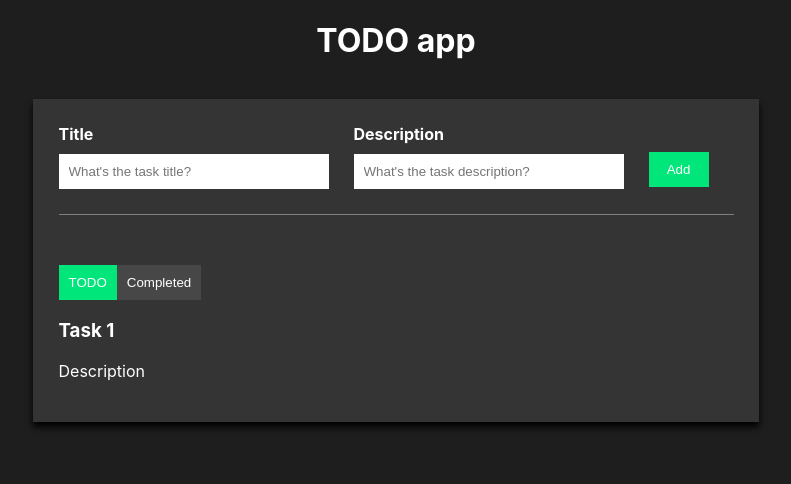
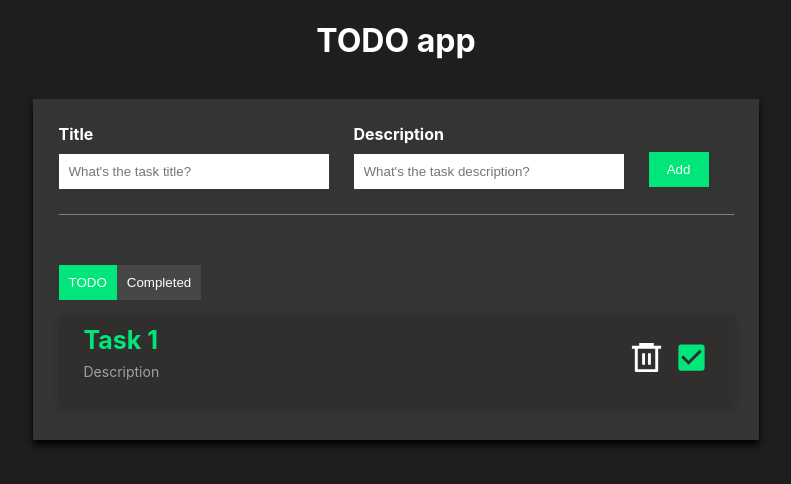
Before and after one commit to iMomobxl/myTODO, a React (Create React App) app: page / in a window 1280 px wide. Shown: the top 484 px of the page, without its empty margins (244-1035 px from the left). Built offline with nearby package versions, Linux system fonts and the light colour scheme.

Commit message:
finish style of the app

```diff
--- a/package.json
+++ b/package.json
@@ -6,6 +6,7 @@
     "cra-template": "1.2.0",
     "react": "^19.0.0",
     "react-dom": "^19.0.0",
+    "react-icons": "^5.4.0",
     "react-scripts": "5.0.1",
     "web-vitals": "^4.2.4"
   },
--- a/src/App.css
+++ b/src/App.css
@@ -81,3 +81,57 @@
 .active {
   background-color: rgb(0, 230, 122);
 }
+
+.todo-list {
+  display: flex;
+  flex-direction: column;
+}
+
+.todo-list-item {
+  background-color: rgb(49, 46, 46);
+  display: flex;
+  justify-content: space-between;
+  padding: 25px;
+  padding-bottom: 10px;
+  padding-top: 10px;
+  margin-bottom: 10px;
+  align-items: center;
+  box-shadow: 0px 3px 5px rgb(43, 42, 42);
+}
+
+.btn-area {
+  margin-bottom: 15px;
+}
+
+.todo-list-item h3 {
+  font-size: 25px;
+  color: rgb(0, 230, 122);
+  font-weight: bold;
+  margin: 0;
+}
+
+.todo-list-item p {
+  font-size: 14px;
+  color: rgb(161, 161, 161);
+  margin-top: 8px;
+}
+
+.icon {
+  font-size: 35px;
+  cursor: pointer;
+}
+
+.icon:hover {
+  color:red;
+}
+
+.check-icon {
+  font-size: 35px;
+  margin-left: 10px;
+  color: rgb(0, 230, 122);
+  cursor: pointer;
+}
+
+.check-icon:hover {
+  color: rgb(6, 196, 108)
+}
--- a/src/App.js
+++ b/src/App.js
@@ -1,5 +1,8 @@
 import React, { useState } from 'react'
 import './App.css'
+import { RiDeleteBin6Line } from "react-icons/ri";
+import { MdCheckBox } from "react-icons/md";
+
 
 function App() {
   const [isCompleteScreen, setIsCompleteScreen] = useState(false)
@@ -39,8 +42,14 @@
 
         <div className="todo-list">
           <div className="todo-list-item">
-            <h3>Task 1</h3>
-            <p>Description</p>
+            <div>
+              <h3>Task 1</h3>
+              <p>Description</p>
+            </div>
+            <div>
+              <RiDeleteBin6Line className="icon" />
+              <MdCheckBox className="check-icon" />
+            </div>
           </div>
         </div>
 
```
Also changed, not shown: 1 other file (tests, documents, lock files or other folders).
